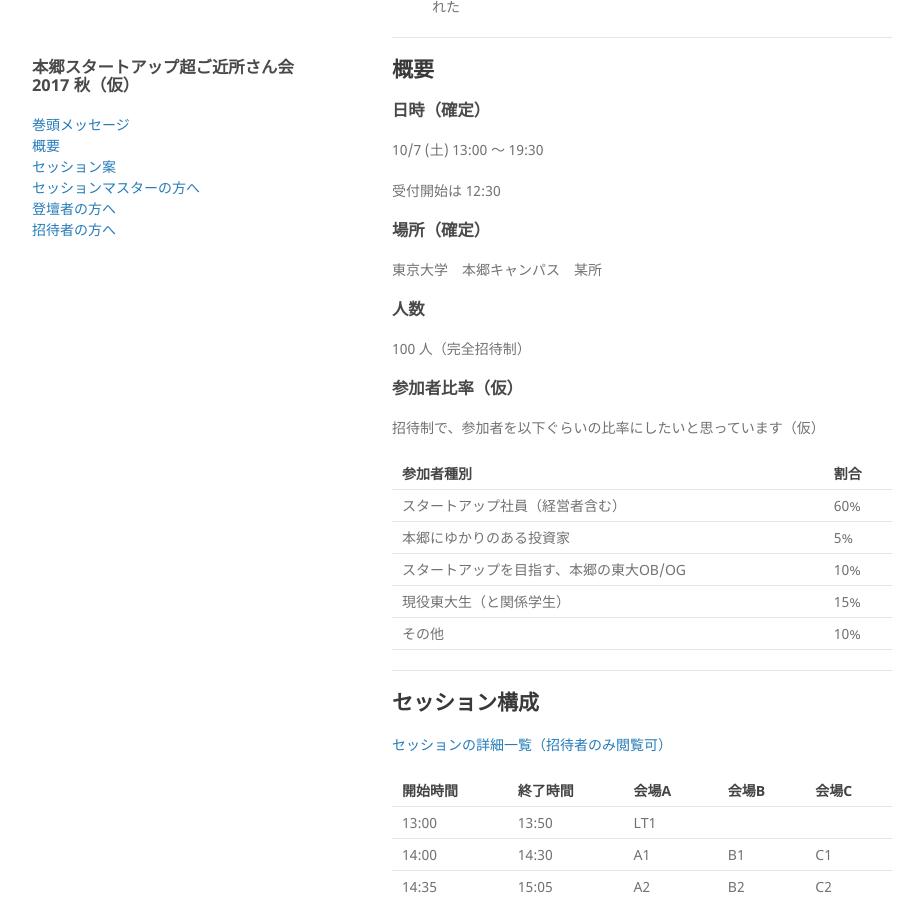
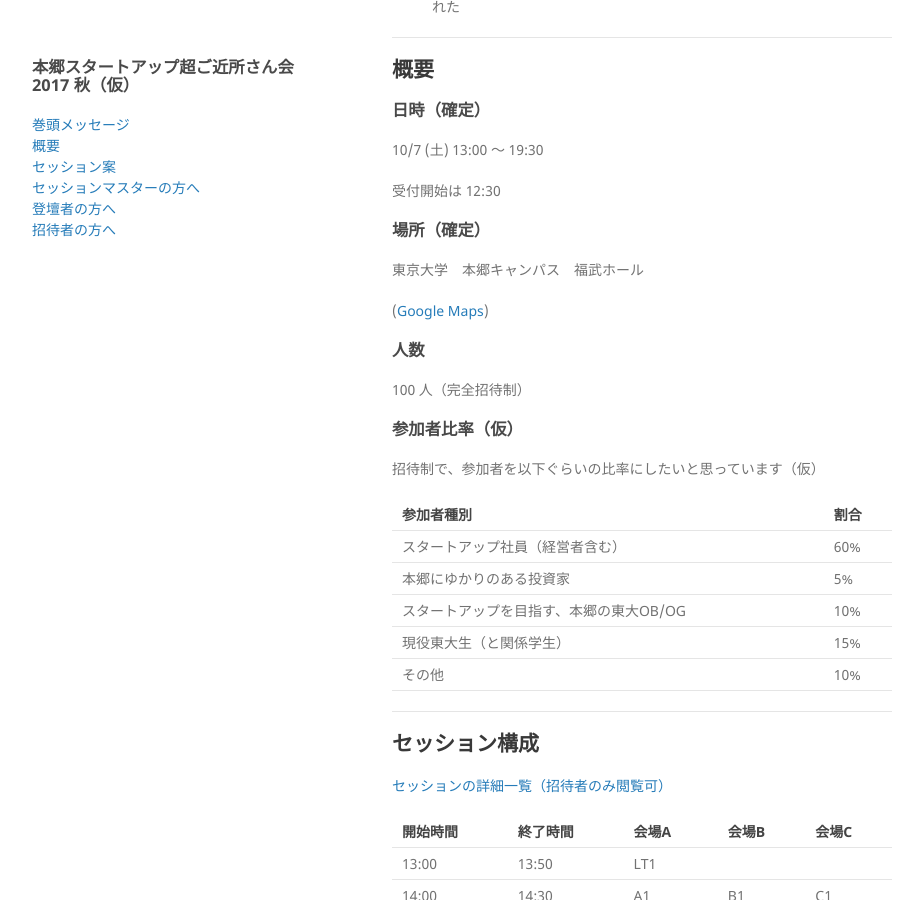
Before and after one commit to hongotechstartup/hongotechstartup.github.io, a Jekyll site: the page built from index.md, in a window 1280 px wide and 900 px high, scrolled down 1149 px. Shown: the whole window, without its empty margins (178-1101 px from the left). Built offline with Jekyll 4.4.1, drawn with Linux system fonts in a browser that asks for light colours; our own code applies the rules of GitHub Pages for plain Markdown files.

Commit message:
maps updated

```diff
--- a/index.md
+++ b/index.md
@@ -45,7 +45,9 @@
 
 ### 場所（確定）
 
-東京大学　本郷キャンパス　某所
+東京大学　本郷キャンパス　福武ホール
+
+([Google Maps](https://goo.gl/maps/tHmA29HeqYT2))
 
 ### 人数
 
```
